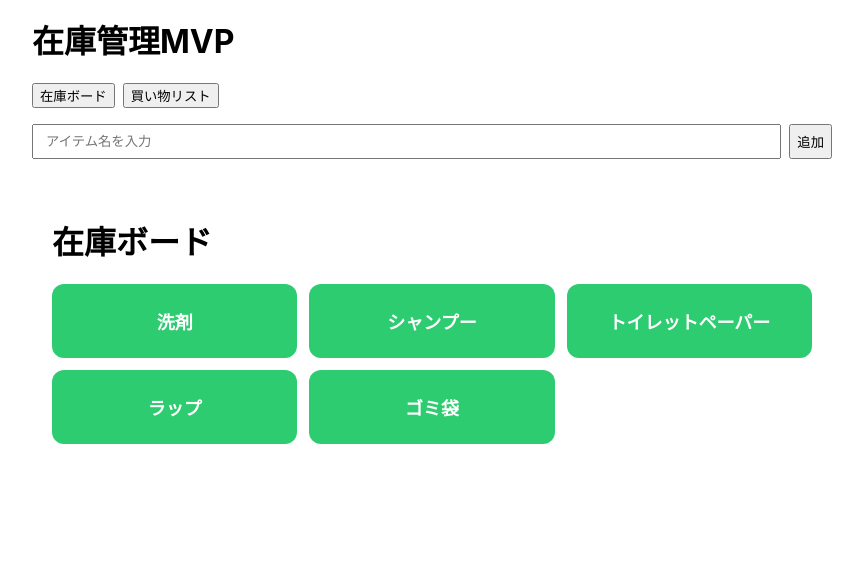
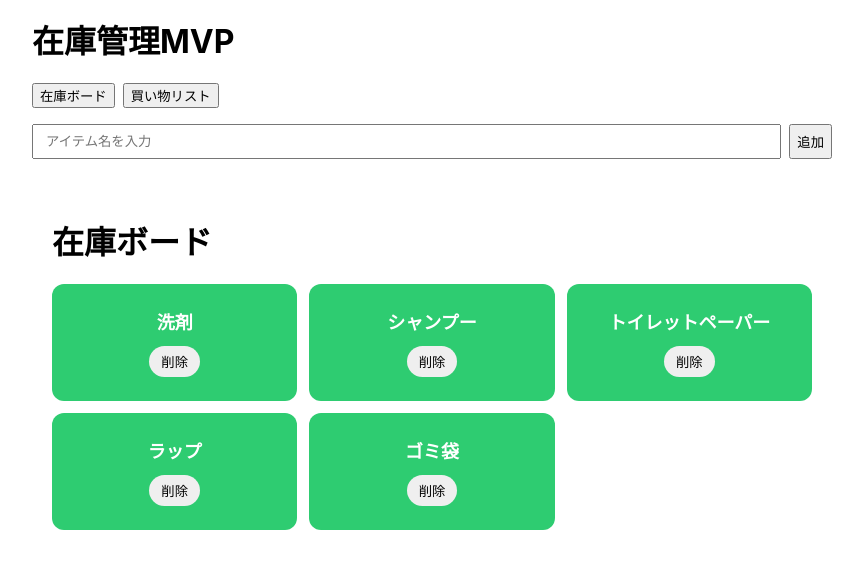
Before and after one commit to sho-inoue06/kanban-app, a React (Create React App) app: page / in a window 1280 px wide. Shown: the top 568 px of the page, without its empty margins (208-1071 px from the left). Built offline with nearby package versions, Linux system fonts and the light colour scheme.

Commit message:
feat: add delete item button

```diff
--- a/src/App.js
+++ b/src/App.js
@@ -58,6 +58,10 @@ function App() {
     setItems((prevItems) => [...prevItems, newItem]);
   };
 
+  const handleDeleteItem = (id) => {
+    setItems((prevItems) => prevItems.filter((item) => item.id !== id));
+  };
+
   return (
     <div style={{ padding: 16, maxWidth: 800, margin: "0 auto" }}>
       <h1 style={{ marginTop: 0 }}>在庫管理MVP</h1>
@@ -74,7 +78,11 @@ function App() {
       {tab === "stock" && (
         <>
           <AddItemForm onAdd={handleAddItem} />
-          <StockBoard items={items} onIssue={handleIssue} />
+          <StockBoard
+            items={items}
+            onIssue={handleIssue}
+            onDelete={handleDeleteItem}
+          />
         </>
       )}
       {tab === "shopping" && (
--- a/src/ItemCard.js
+++ b/src/ItemCard.js
@@ -1,20 +1,39 @@
-function ItemCard({ item, onTap }) {
+function ItemCard({ item, onTap, onDelete }) {
   return (
     <div
       onClick={() => onTap(item.id)}
-      style={ {
+      style={{
         backgroundColor: item.issued ? "#e74c3c" : "#2ecc71",
         color: "white",
         padding: "24px",
         borderRadius: "12px",
+        display: "flex",
+        flexDirection: "column",
+        gap: "12px",
         textAlign: "center",
         fontSize: "18px",
         fontWeight: "bold",
         cursor: "pointer",
-        userSelect: "none"
-      } }
+        userSelect: "none",
+      }}
     >
-      {item.name}
+      <div>{item.name}</div>
+      <button
+        type="button"
+        onClick={(event) => {
+          event.stopPropagation();
+          onDelete(item.id);
+        }}
+        style={{
+          alignSelf: "center",
+          border: "none",
+          borderRadius: "999px",
+          padding: "6px 12px",
+          cursor: "pointer",
+        }}
+      >
+        削除
+      </button>
     </div>
   );
 }
--- a/src/StockBoard.js
+++ b/src/StockBoard.js
@@ -1,7 +1,7 @@
 import React from "react";
 import ItemCard from "./ItemCard";
 
-function StockBoard({ items = [], onIssue }) {
+function StockBoard({ items = [], onIssue, onDelete }) {
   const handleTap = (id) => {
     const item = items.find((x) => x.id === id);
     if (!item) return;
@@ -20,7 +20,12 @@ function StockBoard({ items = [], onIssue }) {
         }}
       >
         {items.map((item) => (
-          <ItemCard key={item.id} item={item} onTap={handleTap} />
+          <ItemCard
+            key={item.id}
+            item={item}
+            onTap={handleTap}
+            onDelete={onDelete}
+          />
         ))}
       </div>
     </div>
```
